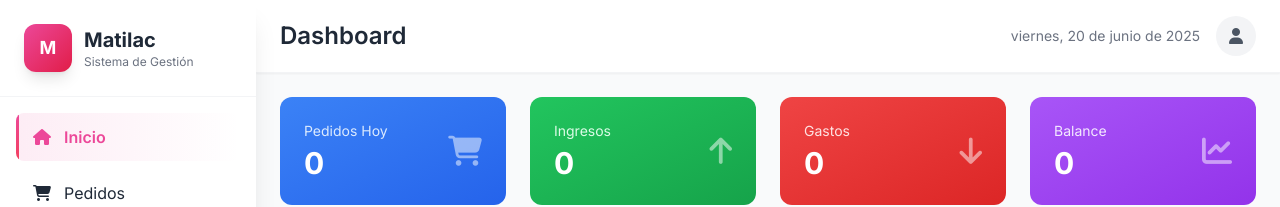
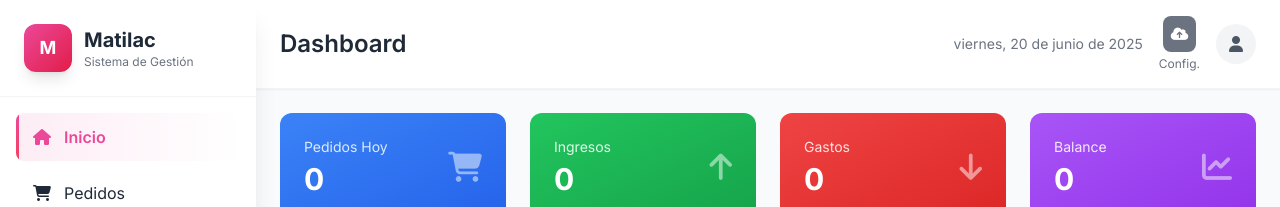
Before and after one commit to kjmaya/Matilac, a plain HTML site: page index.html in a window 1280 px wide. Shown: the top 207 px of the page. Drawn offline with nearby package versions, Linux system fonts and the light colour scheme.

Commit message:
Add simple-sync.js script to index.html

```diff
--- a/index.html
+++ b/index.html
@@ -104,5 +104,6 @@
   <script src="js/costos.js"></script>
   <script src="js/inventario.js"></script>
   <script src="js/main.js"></script>
+  <script src="js/simple-sync.js"></script>
 </body>
 </html>
```
